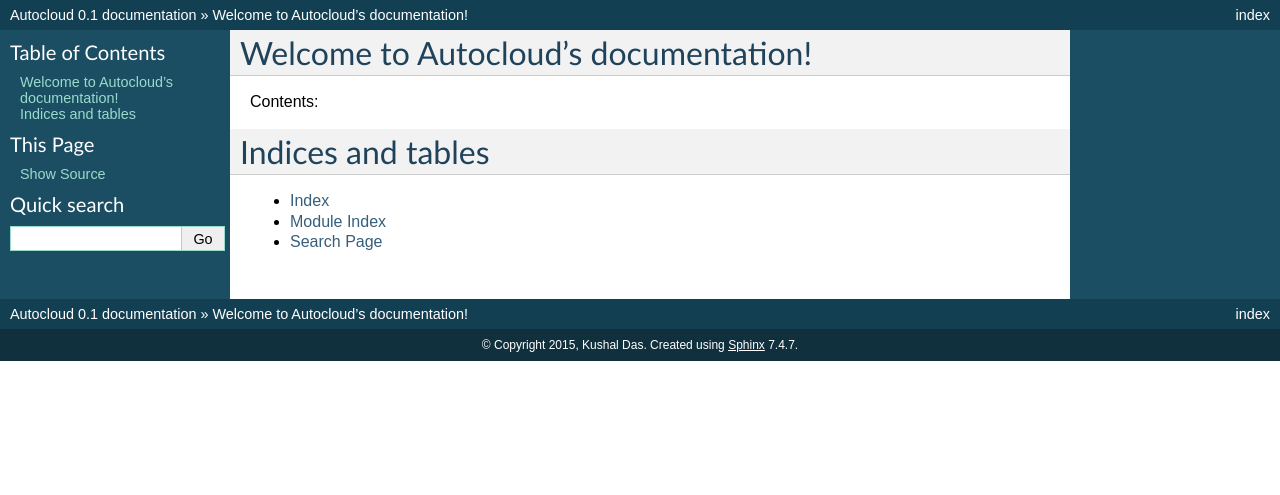
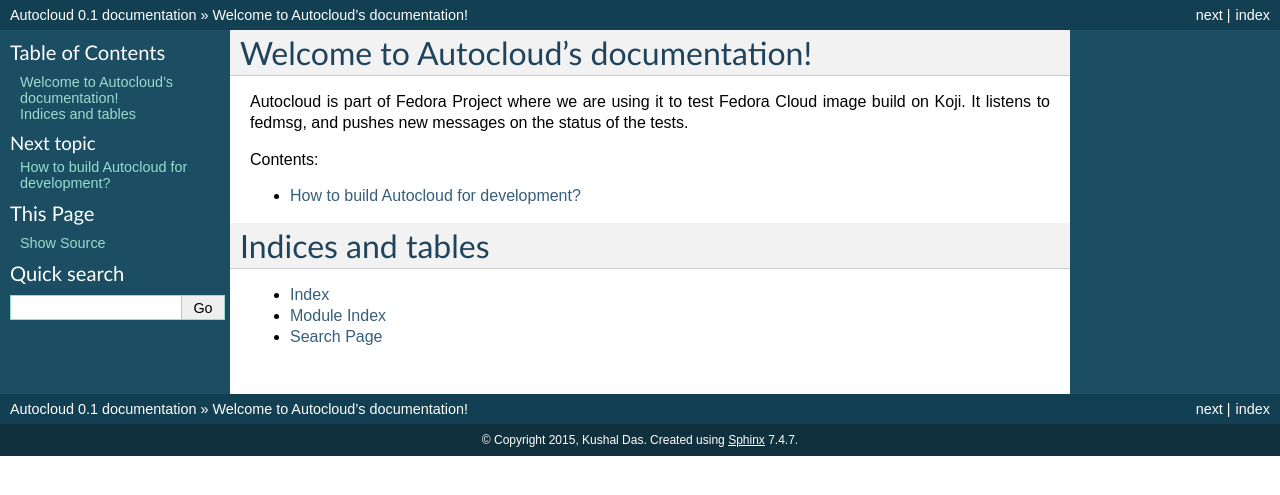
Before and after one commit to kushaldas/autocloud, a Sphinx documentation site: the page built from docs/index.rst, in a window 1280 px wide. Shown: the top 495 px of the page. Built offline with Sphinx 7.4.7, drawn with Linux system fonts in a browser that asks for light colours.

```diff
--- a/docs/index.rst
+++ b/docs/index.rst
@@ -6,10 +6,15 @@
 Welcome to Autocloud's documentation!
 =====================================
 
+Autocloud is part of Fedora Project where we are using it to test Fedora Cloud image
+build on Koji. It listens to fedmsg, and pushes new messages on the status of the tests.
+
 Contents:
 
 .. toctree::
    :maxdepth: 2
+
+   building
 
 
 
```
Also changed, not shown: docs/building.rst (added, +8 -0 lines).
